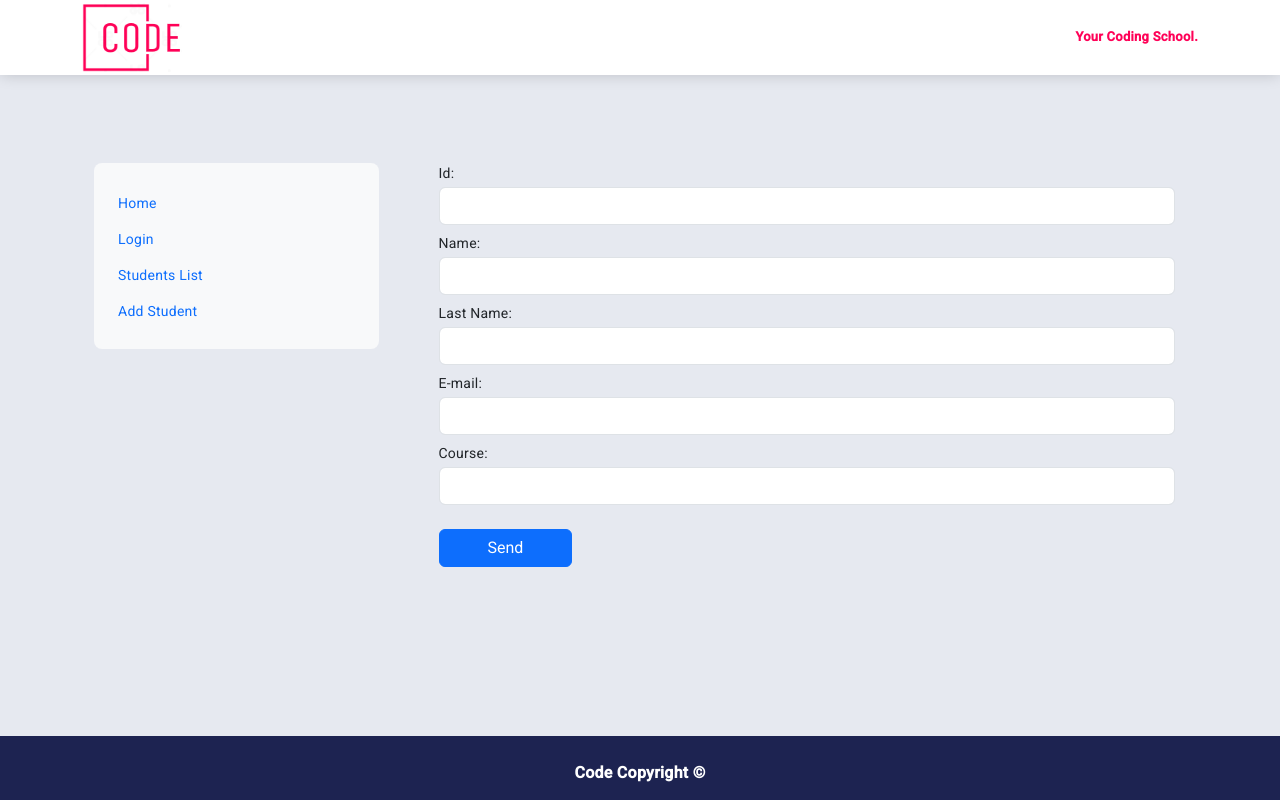
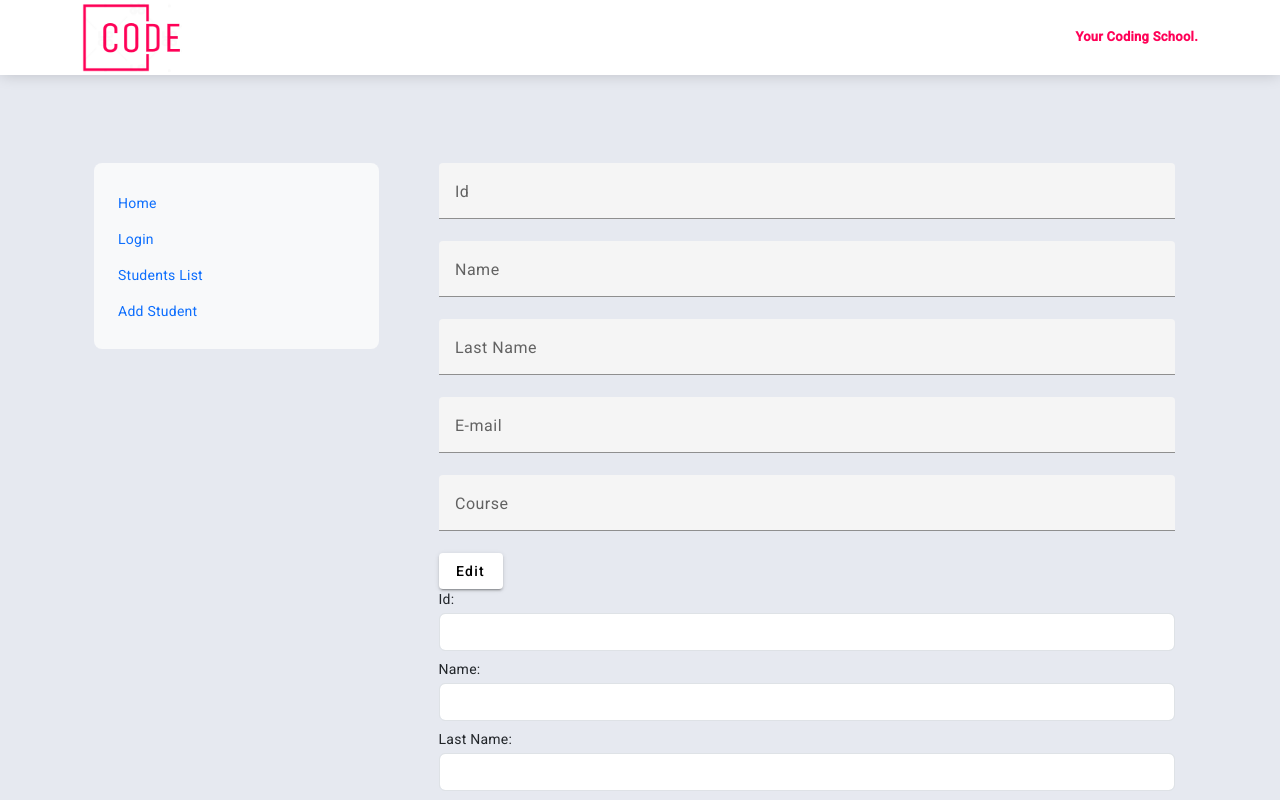
Before and after one commit to tat1roliv/2PFOliveira, an Angular app in the folder demo/: page /students/edit in a window 1280 px wide. Shown: the top 800 px of the page. Built offline with nearby package versions, Linux system fonts and the light colour scheme.

Commit message:
edit form

```diff
--- a/demo/src/app/students/components/students-editar/students-editar.component.html
+++ b/demo/src/app/students/components/students-editar/students-editar.component.html
@@ -1,4 +1,4 @@
-<!--form-- [formGroup]="formStudents" (ngSubmit)="studentsEdit()">
+<form [formGroup]="formStudents" (ngSubmit)="studentsEdit()">
   <div class="row">
     <mat-form-field class="col-12">
       <mat-label>Id</mat-label>
@@ -29,7 +29,7 @@
         <button mat-raised-button type="submit">Edit</button>
     </div>
   </div>
-</!form-->
+</form>
 
 <form [formGroup]="formStudents" (ngSubmit)="studentsEdit()">
     <div class="mb-2">
@@ -42,7 +42,7 @@
     </div>
     <div class="mb-2">
       <label class="mb-1" for="lastName-input">Last Name:</label>
-      <input value="" type="text" id="lastName-input" name="lastName-input" class="form-control" p formControlName="lastName">
+      <input value="" type="text" id="lastName-input" name="lastName-input" class="form-control"  formControlName="lastName">
     </div>
     <div class="mb-2">
       <label class="mb-1" for="email-input">E-mail:</label>
@@ -53,6 +53,6 @@
       <input value="" type="text" id="course-input" name="course-input" class="form-control"  formControlName="course">
     </div>
     <div class="mt-4 mb-2">
-        <button type="submit" class="btn btn-primary px-5">Send</button>
+        <button type="submit" class="btn btn-primary px-5">Save</button>
     </div>
 </form>
--- a/demo/src/app/students/components/students-editar/students-editar.component.ts
+++ b/demo/src/app/students/components/students-editar/students-editar.component.ts
@@ -4,6 +4,7 @@ import { ActivatedRoute, Router } from '@angular/router';
 import { StudentsService } from '../../services/students.service';
 import { MatFormFieldModule } from '@angular/material/form-field';
 import { MatInputModule } from '@angular/material/input';
+import { Student } from 'src/app/models/student';
 
 
 @Component({
@@ -37,7 +38,16 @@ export class StudentsEditarComponent implements OnInit{
   }
 
   studentsEdit(){
+    let student: Student = {
+      id_: this.formStudents.value.id_,
+      name: this.formStudents.value.name,
+      lastName: this.formStudents.value.lastName,
+      email: this.formStudents.value.email,
+      course: this.formStudents.value.course,
+    }
 
+    this.studentsService.editStudent(student);
+    this.router.navigate(['students/edit']);
   }
 
 }
```
